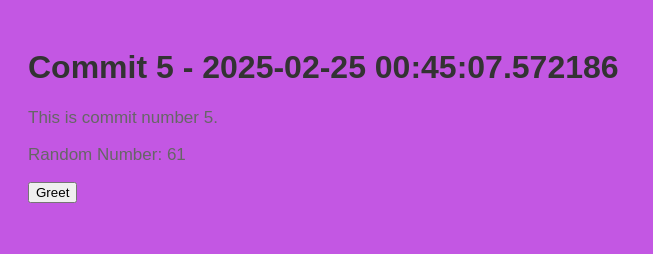
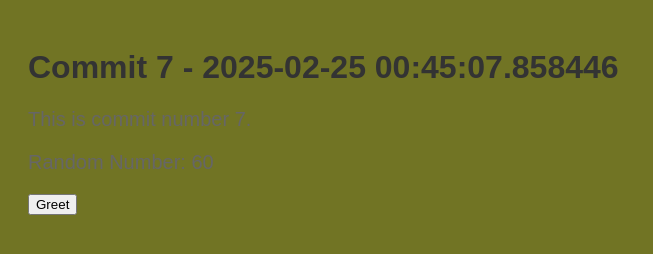
Before and after one commit to stiffs95/myrep-repo-20250225004504, a plain HTML site: page index.html in a window 1280 px wide. Shown: the whole page, without its empty margins (0-653 px from the left). Drawn offline with Linux system fonts and the light colour scheme.

Commit message:
📝 Commit 7 with HTML, CSS, and JS

```diff
--- a/index.html
+++ b/index.html
@@ -2,13 +2,13 @@
     <!DOCTYPE html>
     <html>
     <head>
-        <title>Commit 5 - 2025-02-25 00:45:07.572186</title>
+        <title>Commit 7 - 2025-02-25 00:45:07.858446</title>
         <link rel="stylesheet" href="style.css">
     </head>
     <body>
-        <h1>Commit 5 - 2025-02-25 00:45:07.572186</h1>
-        <p>This is commit number 5.</p>
-        <p>Random Number: 61</p>
+        <h1>Commit 7 - 2025-02-25 00:45:07.858446</h1>
+        <p>This is commit number 7.</p>
+        <p>Random Number: 60</p>
         <button onclick="greet()">Greet</button>
         <script src="script.js"></script>
     </body>
--- a/script.js
+++ b/script.js
@@ -2,4 +2,4 @@
     function greet() {
         alert('Hello from commit ' + commitNumber + '!');
     }
-    var commitNumber = 5;
+    var commitNumber = 7;
--- a/style.css
+++ b/style.css
@@ -1,7 +1,7 @@
 
     body {
         font-family: Arial, sans-serif;
-        background-color: #c357e3;
+        background-color: #717424;
         padding: 20px;
     }
     h1 {
@@ -9,5 +9,5 @@
     }
     p {
         color: #666;
-        font-size: 17px;
+        font-size: 20px;
     }
```
